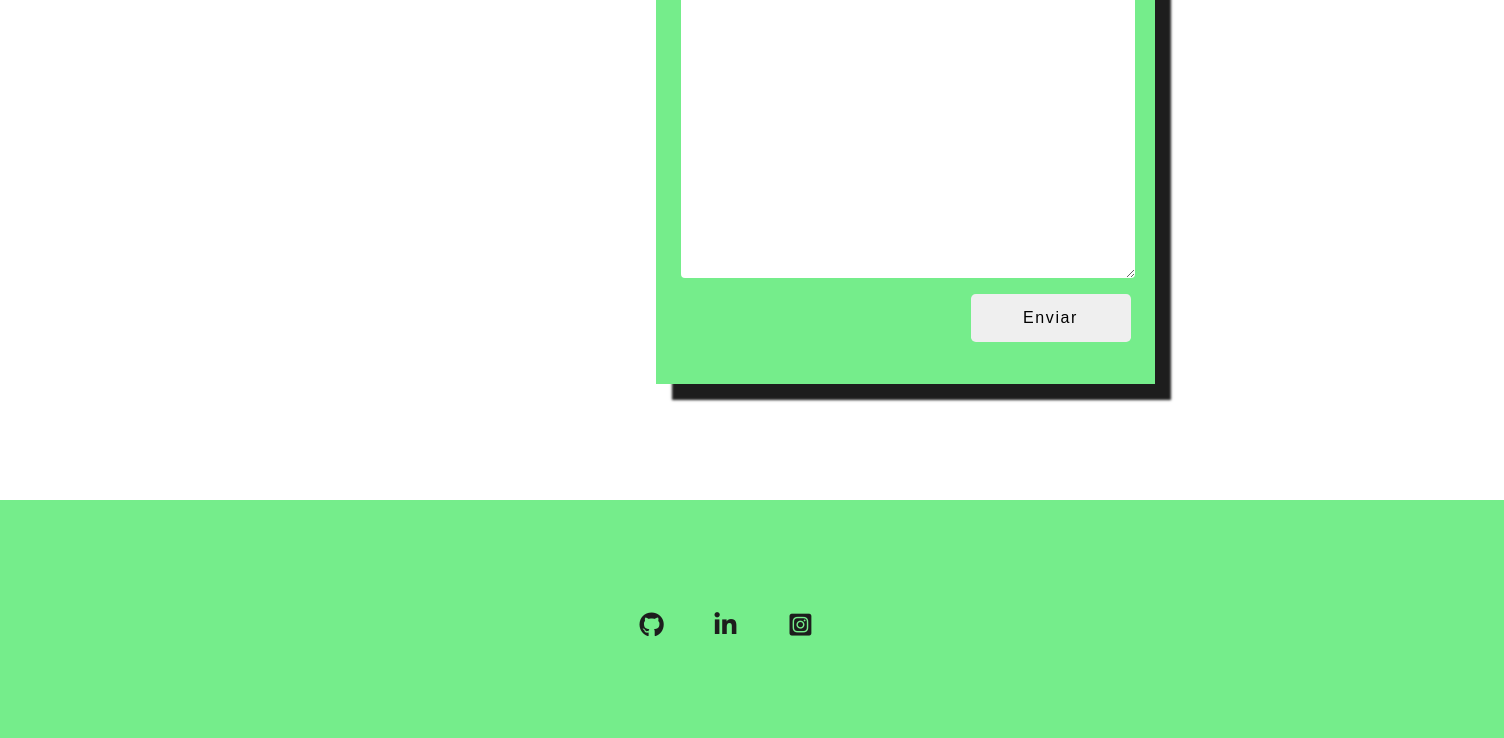
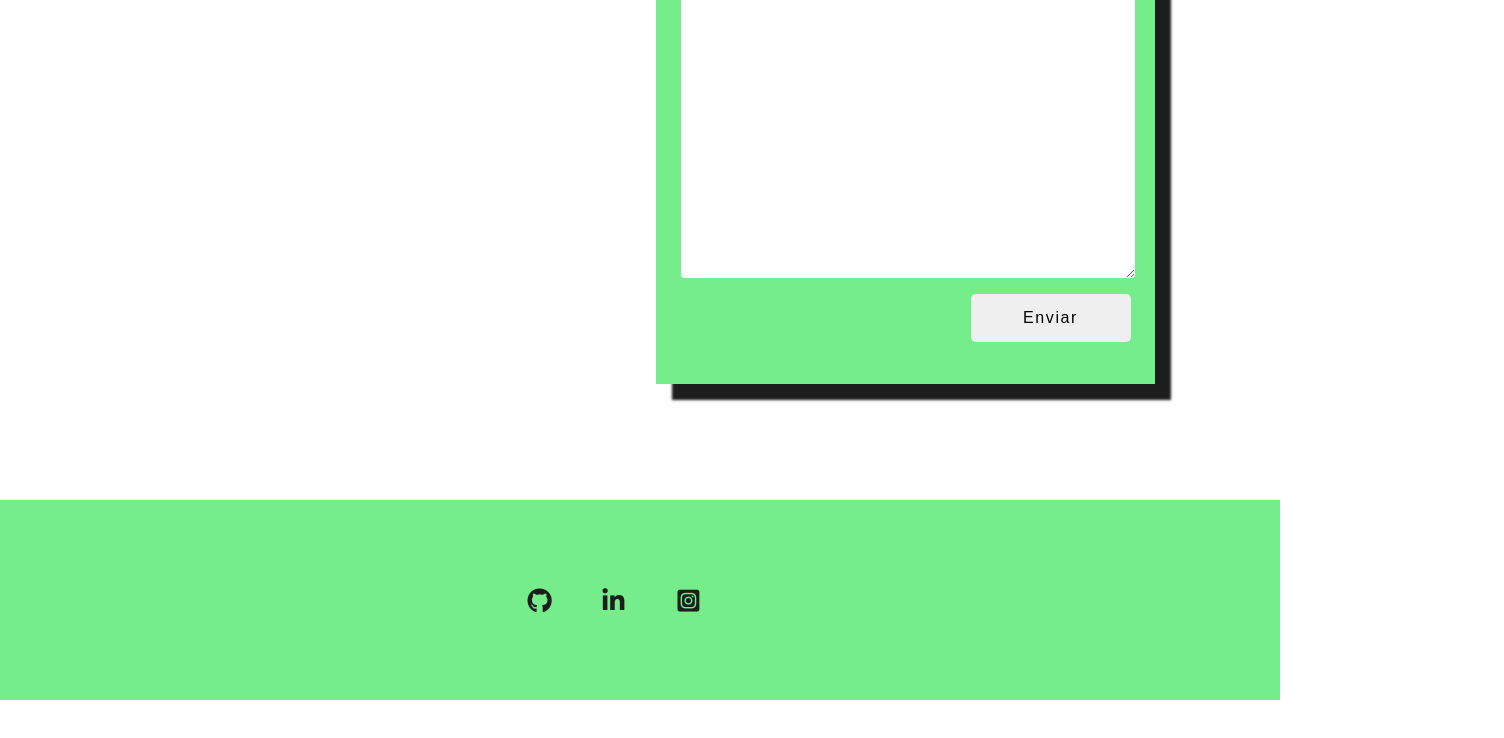
Before and after one commit to joaovictor-ferreira/minimalist-portfolio, a plain HTML site: page html/index.html in a window 1280 px wide. Shown: the part 3579-4317 px from the top of the page, 1504 px wide, since content can reach past the window. After the commit the page ends 4279 px from the top, so only its background shows below. Drawn offline with nearby package versions, Linux system fonts and the light colour scheme.

Commit message:
correções no footer

```diff
--- a/css/style.css
+++ b/css/style.css
@@ -399,14 +399,24 @@ h3 {
 #footer-section {
     background: #75ed8b;
     width: 100%;
-    height: 100vh;
+    height: 200px;
+}
+.footer__container {
+    width: 1200px;
+    margin: 0 auto;
+    display: flex;
     flex-direction: column;
-    padding: 7em;
-}
-.footer__content {
-    display: flex;
     align-items: center;
     justify-content: center;
+
+}
+
+.footer__content{
+    display: flex;
+    flex-direction: row;
+    height: 200px;
+    justify-content: center;
+    align-items: center;
 }
 .footer__h2 {
     font-size: 3em;
```
